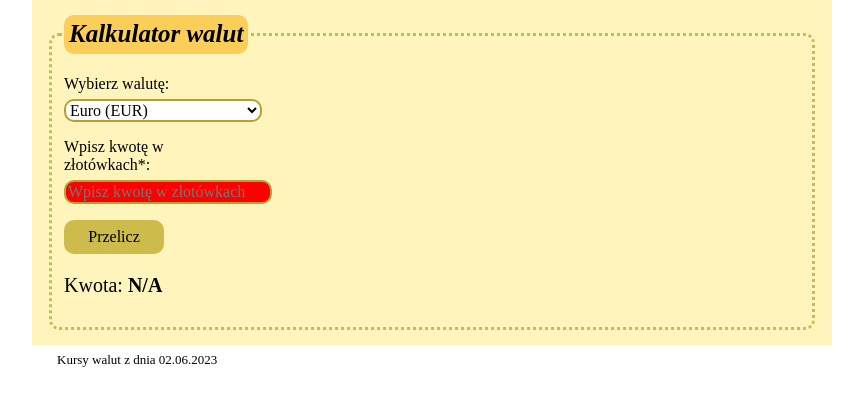
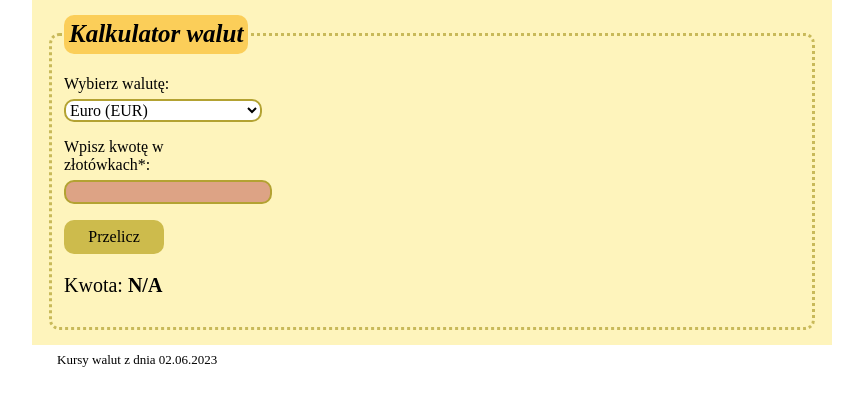
Before and after one commit to DawidKlusak/currency-converter, a plain HTML site: page index.html in a window 1280 px wide. Shown: the whole page, without its empty margins (208-1071 px from the left). Drawn offline with nearby package versions, Linux system fonts and the light colour scheme.

Commit message:
change input color

```diff
--- a/css/form.css
+++ b/css/form.css
@@ -37,7 +37,7 @@
 }
 
 .form__field:invalid {
-    background-color: rgb(255, 0, 0);
+    background-color: rgba(183, 70, 70, 0.467);
 }
 
 .form__field:focus {
--- a/index.html
+++ b/index.html
@@ -40,7 +40,7 @@
                     <label>
                         <span class="form__labelText" >
                             Wpisz kwotę w złotówkach*: </span>
-                        <input type="number" placeholder="Wpisz kwotę w złotówkach" required step="0.01" min="0.01" class="form__field js-value">
+                        <input type="number" required step="0.01" min="0.01" class="form__field js-value">
                     </label>
                 </p>
                 <p>
```
